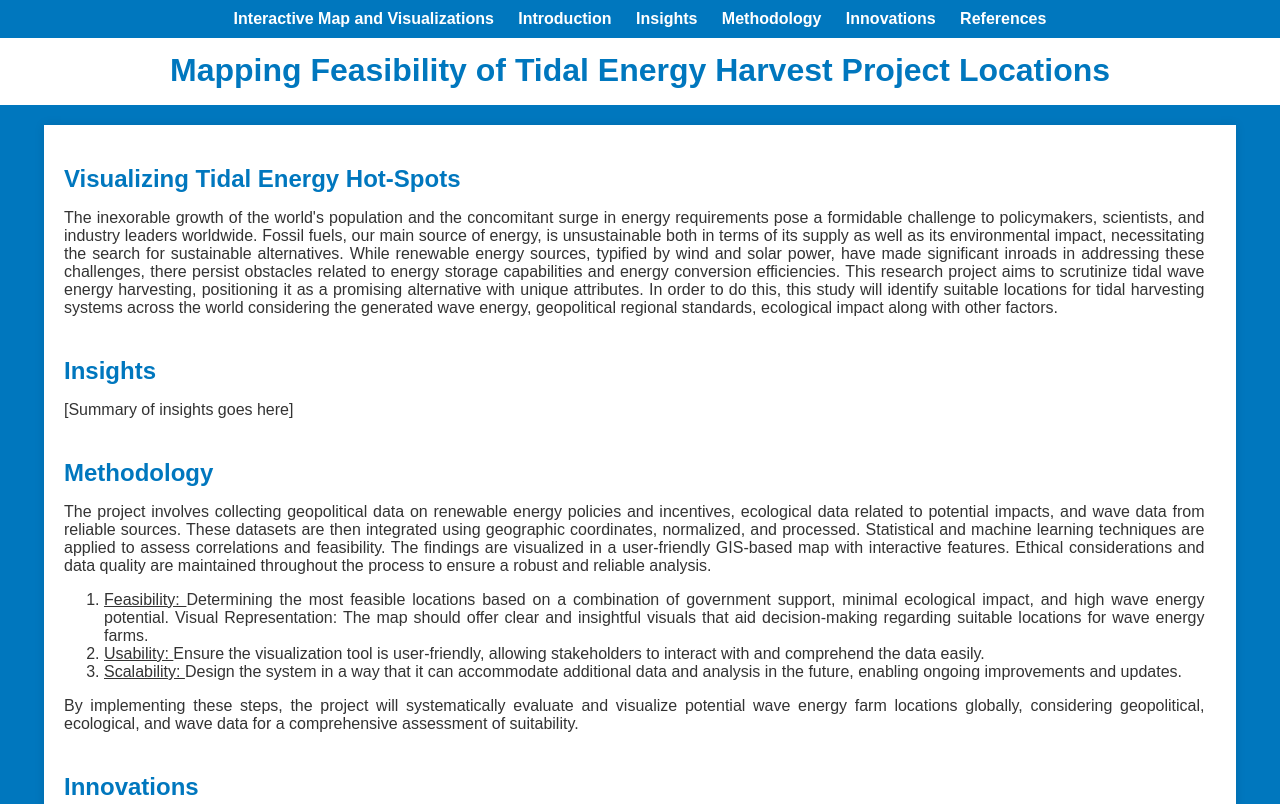
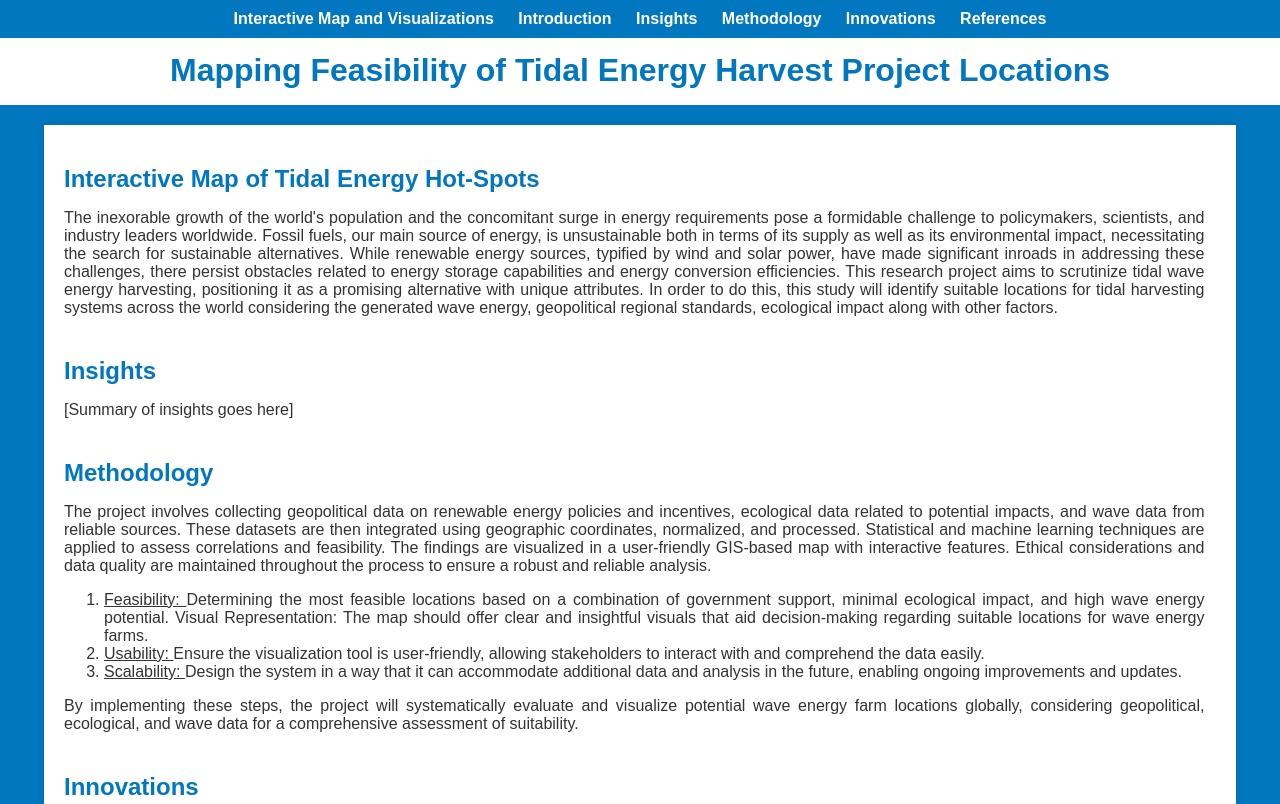
Before and after one commit to rchadha33/Tidal, a plain HTML site: page index.html in a window 1280 px wide. Shown: the top 804 px of the page. Drawn offline with Linux system fonts and the light colour scheme.

Commit message:
Update index.html

```diff
--- a/index.html
+++ b/index.html
@@ -22,7 +22,7 @@
 		</header>
 		<main>
 			<section id="map">
-				<h2>Visualizing Tidal Energy Hot-Spots</h2>
+				<h2>Interactive Map of Tidal Energy Hot-Spots</h2>
 
 				<!-- Visualization Section -->
 				<div
```
